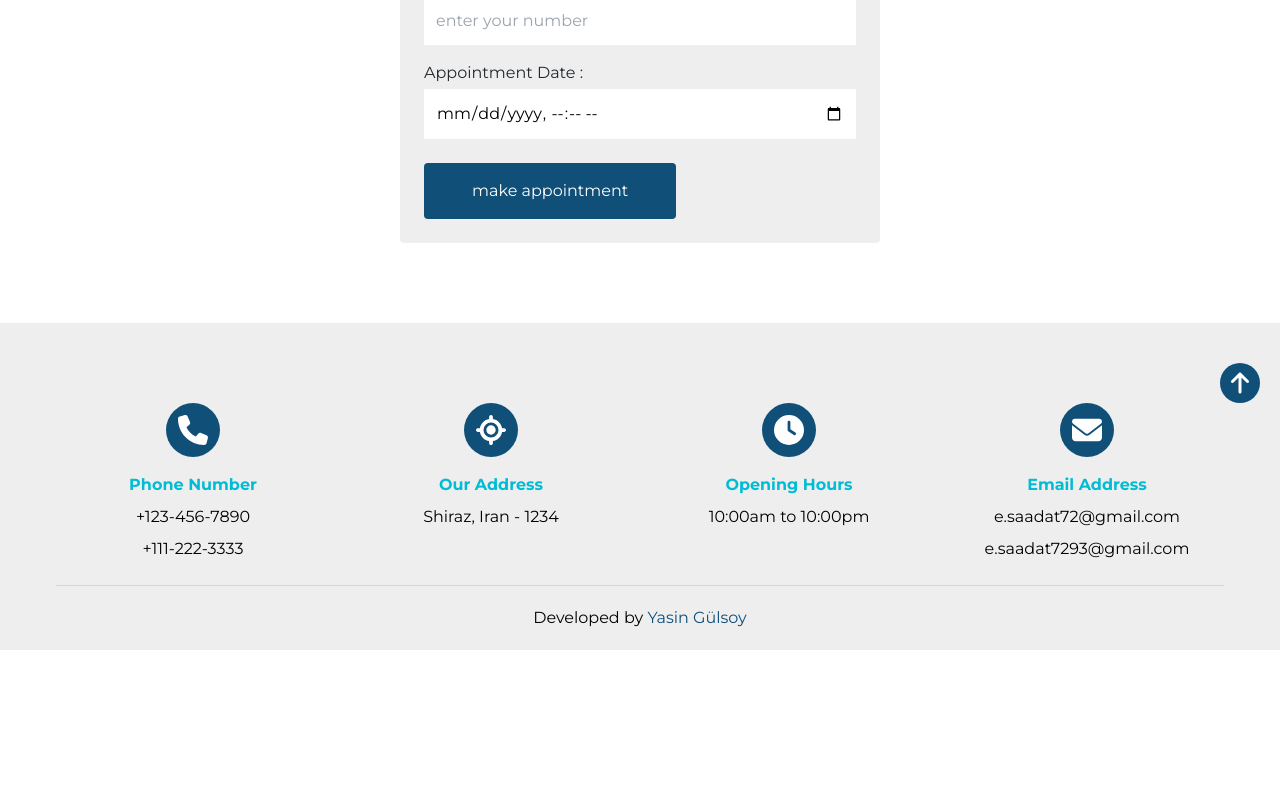
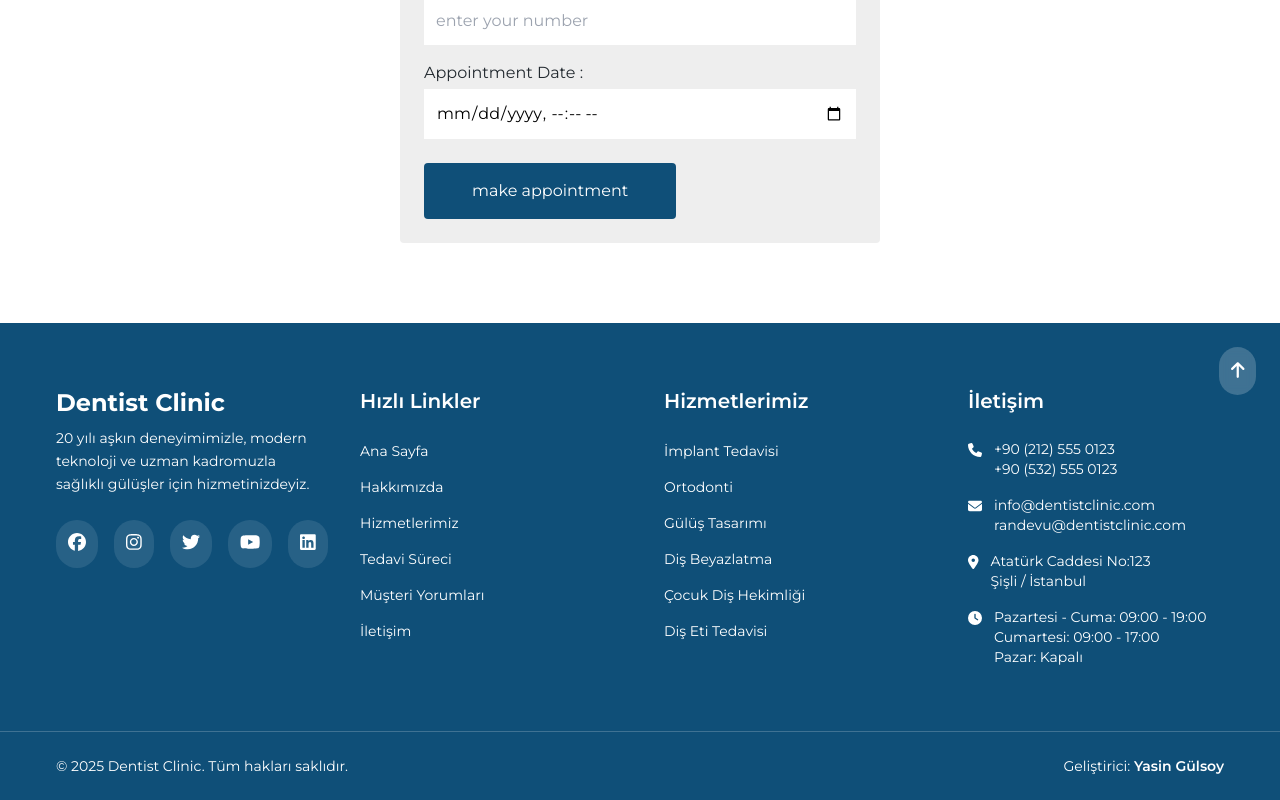
Before and after one commit to yasingulsoy/Hospitadent-Main, a React (Create React App) app: page / in a window 1280 px wide. Shown: the part 4238-5038 px from the top of the page. Before the commit the page ends 4888 px from the top, so only its background shows below. Built offline with nearby package versions, Linux system fonts and the light colour scheme; the HTML template or start-up script is replaced by a standard one.

Commit message:
değişiklikler sağlndı

```diff
--- a/package.json
+++ b/package.json
@@ -4,6 +4,7 @@
   "private": true,
   "dependencies": {
     "@fortawesome/fontawesome-svg-core": "^6.1.1",
+    "@fortawesome/free-brands-svg-icons": "^6.7.2",
     "@fortawesome/free-solid-svg-icons": "^6.1.1",
     "@fortawesome/react-fontawesome": "^0.1.18",
     "@testing-library/jest-dom": "^5.16.4",
--- a/src/components/Footer/Footer.jsx
+++ b/src/components/Footer/Footer.jsx
@@ -1,35 +1,250 @@
 import React from "react";
-import FooterItems from "./FooterItems";
-// react scroll
 import { Link } from "react-scroll";
-// fontawesome
 import { FontAwesomeIcon } from "@fortawesome/react-fontawesome";
 import { faArrowUp } from "@fortawesome/free-solid-svg-icons";
-import { footerData } from "../../data/data";
+import {
+  faPhone,
+  faEnvelope,
+  faLocationDot,
+  faClock,
+  faMapMarkerAlt
+} from "@fortawesome/free-solid-svg-icons";
+import {
+  faFacebook,
+  faInstagram,
+  faTwitter,
+  faYoutube,
+  faLinkedin
+} from "@fortawesome/free-brands-svg-icons";
+
 export const Footer = () => {
+  const currentYear = new Date().getFullYear();
+
   return (
-    <footer className="pt-20 bg-light-bg relative">
-      <div className="max-w-[1200px] mx-auto px-4">
+    <footer className="bg-[#0f4f78] text-white relative">
+      {/* Yukarı çık butonu */}
       <Link
-          className="absolute top-10 right-5 cursor-pointer"
+        className="absolute top-6 right-6 z-10 cursor-pointer bg-white/20 hover:bg-white/30 transition-all duration-300 rounded-full p-3 backdrop-blur-sm"
         to="home"
         smooth={true}
         duration={500}
       >
         <FontAwesomeIcon
           icon={faArrowUp}
-            className="text-white bg-blue rounded-full h-6 w-6 p-2 hover:bg-black"
-          ></FontAwesomeIcon>
+          className="text-white text-lg"
+        />
       </Link>
-        <div className="grid sm:grid-cols-2 lg:grid-cols-4 gap-6">
-          {footerData.map((item, index) => (
-            <FooterItems  key={index} item={item}/>
-          ))}
+
+      {/* Ana Footer İçeriği */}
+      <div className="max-w-[1200px] mx-auto px-4 py-16">
+        <div className="grid grid-cols-1 md:grid-cols-2 lg:grid-cols-4 gap-8 lg:gap-12">
+
+          {/* Kurumsal Bilgiler */}
+          <div className="lg:col-span-1">
+            <div className="mb-6">
+              <h3 className="text-2xl font-bold mb-2">Dentist Clinic</h3>
+              <p className="text-gray-300 text-sm leading-relaxed">
+                20 yılı aşkın deneyimimizle, modern teknoloji ve uzman kadromuzla
+                sağlıklı gülüşler için hizmetinizdeyiz.
+              </p>
             </div>
-        <div className="text-center py-5 border-t border-[#0000001a] mt-6">
-          <p>
-            Developed by <span className="text-blue">Yasin Gülsoy</span>
+
+            {/* Sosyal Medya */}
+            <div className="flex space-x-4">
+              <a href="#" className="bg-white/10 hover:bg-white/20 transition-all duration-300 rounded-full p-3">
+                <FontAwesomeIcon icon={faFacebook} className="text-lg" />
+              </a>
+              <a href="#" className="bg-white/10 hover:bg-white/20 transition-all duration-300 rounded-full p-3">
+                <FontAwesomeIcon icon={faInstagram} className="text-lg" />
+              </a>
+              <a href="#" className="bg-white/10 hover:bg-white/20 transition-all duration-300 rounded-full p-3">
+                <FontAwesomeIcon icon={faTwitter} className="text-lg" />
+              </a>
+              <a href="#" className="bg-white/10 hover:bg-white/20 transition-all duration-300 rounded-full p-3">
+                <FontAwesomeIcon icon={faYoutube} className="text-lg" />
+              </a>
+              <a href="#" className="bg-white/10 hover:bg-white/20 transition-all duration-300 rounded-full p-3">
+                <FontAwesomeIcon icon={faLinkedin} className="text-lg" />
+              </a>
+            </div>
+          </div>
+
+          {/* Hızlı Linkler */}
+          <div>
+            <h4 className="text-xl font-semibold mb-6 text-white">Hızlı Linkler</h4>
+            <ul className="space-y-3">
+              <li>
+                <Link
+                  to="home"
+                  smooth={true}
+                  duration={500}
+                  className="text-gray-300 hover:text-white transition-colors duration-300 text-sm"
+                >
+                  Ana Sayfa
+                </Link>
+              </li>
+              <li>
+                <Link
+                  to="about"
+                  smooth={true}
+                  duration={500}
+                  className="text-gray-300 hover:text-white transition-colors duration-300 text-sm"
+                >
+                  Hakkımızda
+                </Link>
+              </li>
+              <li>
+                <Link
+                  to="services"
+                  smooth={true}
+                  duration={500}
+                  className="text-gray-300 hover:text-white transition-colors duration-300 text-sm"
+                >
+                  Hizmetlerimiz
+                </Link>
+              </li>
+              <li>
+                <Link
+                  to="process"
+                  smooth={true}
+                  duration={500}
+                  className="text-gray-300 hover:text-white transition-colors duration-300 text-sm"
+                >
+                  Tedavi Süreci
+                </Link>
+              </li>
+              <li>
+                <Link
+                  to="clients"
+                  smooth={true}
+                  duration={500}
+                  className="text-gray-300 hover:text-white transition-colors duration-300 text-sm"
+                >
+                  Müşteri Yorumları
+                </Link>
+              </li>
+              <li>
+                <Link
+                  to="contact"
+                  smooth={true}
+                  duration={500}
+                  className="text-gray-300 hover:text-white transition-colors duration-300 text-sm"
+                >
+                  İletişim
+                </Link>
+              </li>
+            </ul>
+          </div>
+
+          {/* Hizmetler */}
+          <div>
+            <h4 className="text-xl font-semibold mb-6 text-white">Hizmetlerimiz</h4>
+            <ul className="space-y-3">
+              <li>
+                <a href="#" className="text-gray-300 hover:text-white transition-colors duration-300 text-sm">
+                  İmplant Tedavisi
+                </a>
+              </li>
+              <li>
+                <a href="#" className="text-gray-300 hover:text-white transition-colors duration-300 text-sm">
+                  Ortodonti
+                </a>
+              </li>
+              <li>
+                <a href="#" className="text-gray-300 hover:text-white transition-colors duration-300 text-sm">
+                  Gülüş Tasarımı
+                </a>
+              </li>
+              <li>
+                <a href="#" className="text-gray-300 hover:text-white transition-colors duration-300 text-sm">
+                  Diş Beyazlatma
+                </a>
+              </li>
+              <li>
+                <a href="#" className="text-gray-300 hover:text-white transition-colors duration-300 text-sm">
+                  Çocuk Diş Hekimliği
+                </a>
+              </li>
+              <li>
+                <a href="#" className="text-gray-300 hover:text-white transition-colors duration-300 text-sm">
+                  Diş Eti Tedavisi
+                </a>
+              </li>
+            </ul>
+          </div>
+
+          {/* İletişim Bilgileri */}
+          <div>
+            <h4 className="text-xl font-semibold mb-6 text-white">İletişim</h4>
+            <div className="space-y-4">
+              <div className="flex items-start space-x-3">
+                <FontAwesomeIcon
+                  icon={faPhone}
+                  className="text-white mt-1 text-sm"
+                />
+                <div>
+                  <p className="text-gray-300 text-sm">+90 (212) 555 0123</p>
+                  <p className="text-gray-300 text-sm">+90 (532) 555 0123</p>
+                </div>
+              </div>
+
+              <div className="flex items-start space-x-3">
+                <FontAwesomeIcon
+                  icon={faEnvelope}
+                  className="text-white mt-1 text-sm"
+                />
+                <div>
+                  <p className="text-gray-300 text-sm">info@dentistclinic.com</p>
+                  <p className="text-gray-300 text-sm">randevu@dentistclinic.com</p>
+                </div>
+              </div>
+
+              <div className="flex items-start space-x-3">
+                <FontAwesomeIcon
+                  icon={faLocationDot}
+                  className="text-white mt-1 text-sm"
+                />
+                <div>
+                  <p className="text-gray-300 text-sm">
+                    Atatürk Caddesi No:123<br />
+                    Şişli / İstanbul
                   </p>
+                </div>
+              </div>
+
+              <div className="flex items-start space-x-3">
+                <FontAwesomeIcon
+                  icon={faClock}
+                  className="text-white mt-1 text-sm"
+                />
+                <div>
+                  <p className="text-gray-300 text-sm">
+                    Pazartesi - Cuma: 09:00 - 19:00<br />
+                    Cumartesi: 09:00 - 17:00<br />
+                    Pazar: Kapalı
+                  </p>
+                </div>
+              </div>
+            </div>
+          </div>
+        </div>
+      </div>
+
+      {/* Alt Bilgi */}
+      <div className="border-t border-white/20">
+        <div className="max-w-[1200px] mx-auto px-4 py-6">
+          <div className="flex flex-col md:flex-row justify-between items-center space-y-4 md:space-y-0">
+            <div className="text-center md:text-left">
+              <p className="text-gray-300 text-sm">
+                © {currentYear} Dentist Clinic. Tüm hakları saklıdır.
+              </p>
+            </div>
+            <div className="text-center md:text-right">
+              <p className="text-gray-300 text-sm">
+                Geliştirici: <span className="text-white font-semibold">Yasin Gülsoy</span>
+              </p>
+            </div>
+          </div>
         </div>
       </div>
     </footer>
--- a/src/components/Footer/FooterItems.jsx
+++ /dev/null
@@ -1,21 +0,0 @@
-import React from "react";
-// fontawesome
-import { FontAwesomeIcon } from "@fortawesome/react-fontawesome";
-
-const FooterItems = ({
-  item: { icon, title, Firstsubtitle, Secondsubtitle },
-}) => {
-  return (
-    <div className="text-center">
-      <FontAwesomeIcon
-        icon={icon}
-        className="text-white bg-blue rounded-full text-3xl p-3"
-      ></FontAwesomeIcon>
-      <h3 className="text-primary capitalize font-bold mt-3 font-[Montserrat]">{title}</h3>
-      <p className="text-light-color py-2">{Firstsubtitle}</p>
-      {Secondsubtitle && <p className="text-light-color">{Secondsubtitle}</p>}
-    </div>
-  );
-};
-
-export default FooterItems;
```
Also changed, not shown: 1 other file (tests, documents, lock files or other folders). Lines whose indentation alone changed are shown as unchanged.
